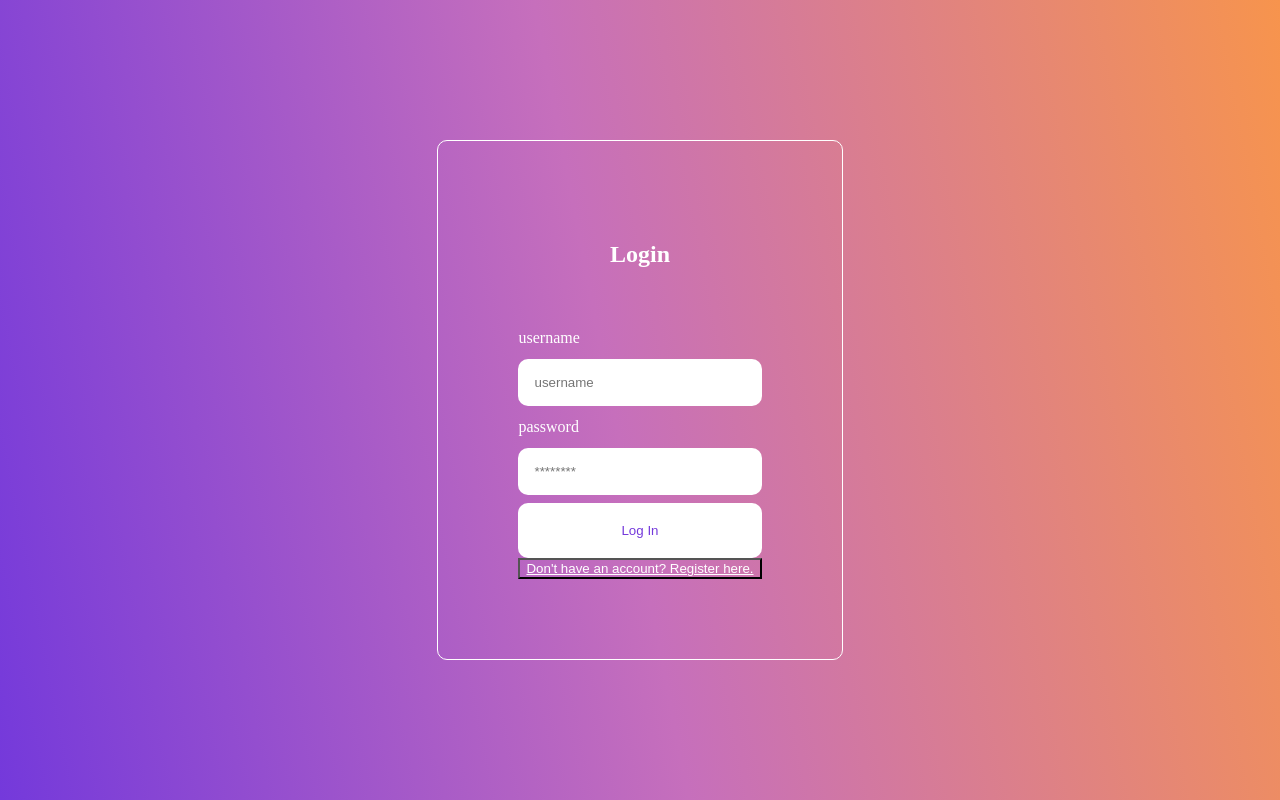
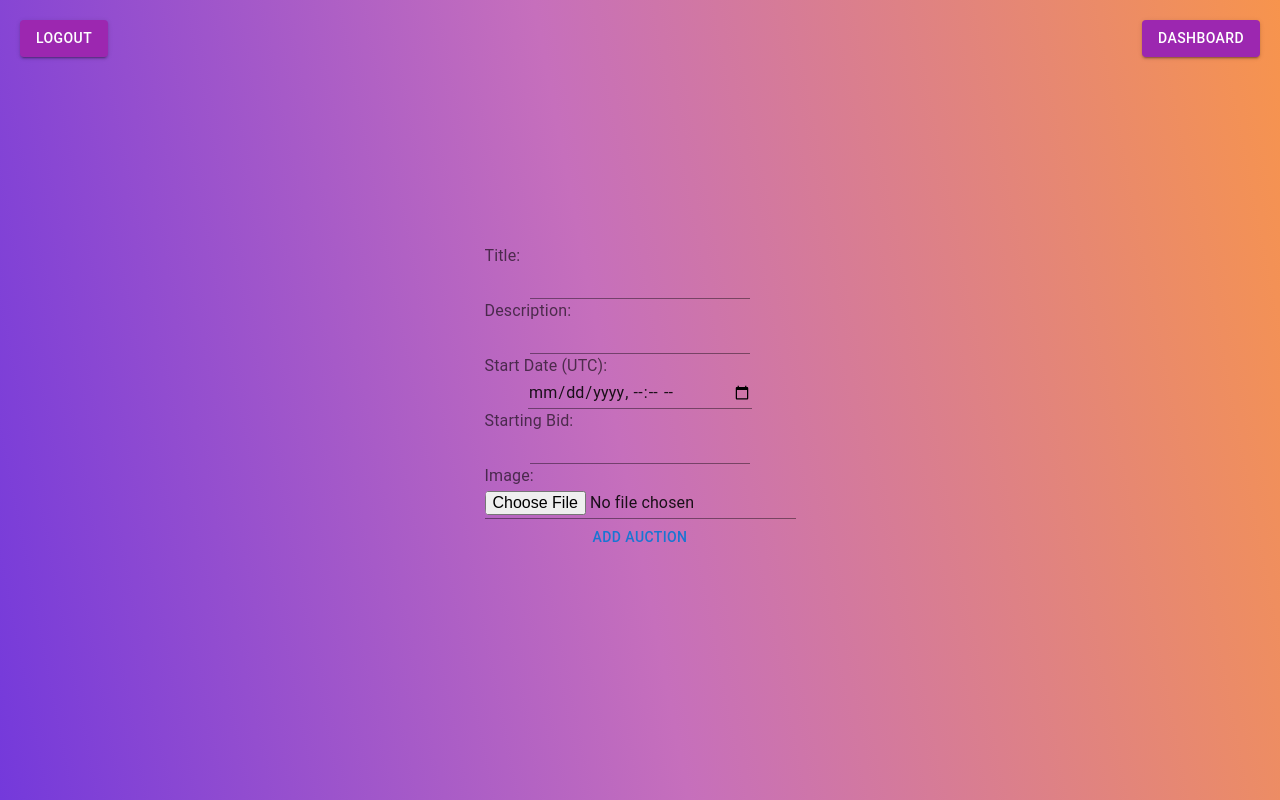
Before and after one commit to temojudo/digital-auction-front, a React (Create React App) app: page /auction-form in a window 1280 px wide. Built offline with nearby package versions, Linux system fonts and the light colour scheme.

Commit message:
Added react router

```diff
--- a/package.json
+++ b/package.json
@@ -11,6 +11,7 @@
     "net": "^1.0.2",
     "react": "^17.0.2",
     "react-dom": "^17.0.2",
+    "react-router-dom": "^6.15.0",
     "react-scripts": "^5.0.1",
     "sockjs-client": "^1.6.1",
     "stompjs": "^2.3.3",
--- a/src/App.js
+++ b/src/App.js
@@ -1,4 +1,5 @@
-import React, { Component } from 'react';
+import React, { useState, useEffect } from 'react';
+import { Route, Routes, useNavigate } from 'react-router-dom';
 import { Login } from './components/Login';
 import { Register } from './components/Register';
 import { HomePage } from './components/HomePage';
@@ -7,73 +8,61 @@
 import './App.css';
 
 
-const intialState = {
-    route: 'login',
-	auctionId: 0,
+const App = () => {
+    const navigate = useNavigate();
+
+	const initialUserData = JSON.parse(localStorage.getItem('userData')) || {
 		firstname: '',
 		lastname: '',
 		username: '',
 		personalNumber: '',
 		bidCount: 0,
-	jwt: ''
+		jwt: '',
 	};
+	const [state, setState] = useState(initialUserData);
 
-class App extends Component {
-	constructor() {
-		super();
-		this.state = intialState;
-	};
+	useEffect(() => {
+		localStorage.setItem('userData', JSON.stringify(state));
+	}, [state]);
 
-	loadUser = (data) => {
-        this.setState({
+	const loadUser = (data) => {
+        setState({
 			firstname: data.userInfo.firstname,
 			lastname: data.userInfo.lastname,
 			username: data.userInfo.username,
 			personalNumber: data.userInfo.personalNumber,
 			bidCount: data.userInfo.bidCount,
 			jwt: data.jwt
-        })
+        });
+
+		navigate('/home');
     };
 
-	onRouteChange = (route) => {
-        this.setState({ route: route });
+	const logout = () => {
+		setState({
+			firstname: '',
+			lastname: '',
+			username: '',
+			personalNumber: '',
+			bidCount: 0,
+			jwt: '',
+		});
+		localStorage.removeItem('userData');
+
+		navigate('/');
 	};
 
-	onInputChange = (event) => {
-        this.setState({ input: event.target.value });
+	return (
+		<div className="App">
+			<Routes>
+				<Route path="/" element={<Login loadUser={loadUser} />} />
+				<Route path="/register" element={<Register loadUser={loadUser} />} />
+				<Route path="/home" element={<HomePage state={state} logout={logout} />} />
+				<Route path="/auctions/:auctionId" element={<AuctionPage state={state} logout={logout} />} />
+				<Route path="/auction-form" element={<AuctionForm state={state} logout={logout} />} />
+			</Routes>
+		</div>
+	);
 };
 
-	onAuctionClicked = (auctionId) => {
-        this.setState({ auctionId: auctionId });
-
-		this.onRouteChange('auction')
-	};
-
-	render() {
-		const { route } = this.state;
-		return (
-			<div className="App">
-				{
-					route === 'login' ?
-						<Login loadUser={this.loadUser} onRouteChange={this.onRouteChange} />
-					:
-					route === 'register' ?
-						<Register loadUser={this.loadUser} onRouteChange={this.onRouteChange} />
-					:
-					route === 'home' ?
-						<HomePage state={this.state} onRouteChange={this.onRouteChange} onAuctionClicked={this.onAuctionClicked} />
-					:
-					route === 'auction' ?
-						<AuctionPage state={this.state} onRouteChange={this.onRouteChange} onAuctionClicked={this.onAuctionClicked} />
-					:
-					route === 'auction-form' ?
-						<AuctionForm state={this.state} onRouteChange={this.onRouteChange} />
-					:
-					<></>
-				}
-			</div>
-		);
-	}
-}
-
 export default App;
--- a/src/components/AuctionForm.js
+++ b/src/components/AuctionForm.js
@@ -1,4 +1,5 @@
 import React, { useState } from 'react';
+import { useNavigate } from 'react-router-dom';
 import Button from '@mui/material/Button';
 import InputLabel from '@mui/material/InputLabel';
 import Input from '@mui/material/Input';
@@ -14,6 +15,8 @@
         startingBid: '',
         image: null,
     });
+
+    const navigate = useNavigate();
 
     const handleInputChange = (e) => {
         const { name, value } = e.target;
@@ -65,6 +68,7 @@
 
                 if (auctionResponse.ok) {
                     alert('Auction added successfully!');
+                    navigate('/home');
                 } else {
                     alert('Failed to add auction');
                 }
@@ -81,14 +85,14 @@
             <Button
                 style={{ zIndex: 10, position: 'absolute', top: 20, left: 20 }}
                 variant="contained" color="secondary"
-                onClick={() => props.onRouteChange('login')}
+                onClick={() => props.logout()}
             >
                 Logout
             </Button>
             <Button
                 style={{ zIndex: 10, position: 'absolute', top: 20, right: 20 }}
                 variant="contained" color="secondary"
-                onClick={() => props.onRouteChange('home')}
+                onClick={() => navigate('/home')}
             >
                 Dashboard
             </Button>
--- a/src/components/AuctionPage.js
+++ b/src/components/AuctionPage.js
@@ -1,14 +1,19 @@
 import React, { useState, useEffect, useMemo } from 'react';
+import {useParams} from "react-router-dom";
+import { useNavigate } from 'react-router-dom';
 import WebSocketService from '../websocket/WebSocketService';
 import Button from '@mui/material/Button';
 
 
 export const AuctionPage = (props) => {
-    const { jwt, auctionId } = props.state;
+    const { auctionId } = useParams()
+    const { jwt } = props.state;
     const [auctionInfo, setAuctionInfo] = useState({});
     const [bidAmount, setBidAmount] = useState(0);
     const [currentBid, setCurrentBid] = useState(0);
     const [imageSrc, setImageSrc] = useState('');
+
+    const navigate = useNavigate();
 
     const webSocketService = useMemo(() => new WebSocketService(props.state.jwt), [props.state.jwt]);
 
@@ -37,7 +42,7 @@
         })
         .catch((error) => console.error('Error fetching image:', error));
 
-        webSocketService.connect(auctionId, onBidChange);
+        webSocketService.connect(auctionId, onBidChange, onAuctionFinished);
 
         return () => {
             webSocketService.disconnect();
@@ -46,6 +51,10 @@
 
     const onBidChange = (newBid) => {
         setCurrentBid(newBid);
+    };
+
+    const onAuctionFinished = () => {
+        alert('Auction finished, refresh to see winner');
     };
 
     const handleBidChange = (e) => {
@@ -62,12 +71,13 @@
             <Button
                 style={{ zIndex: 10, position: 'absolute', top: 20, left: 20 }}
                 variant="contained" color="secondary"
-                onClick={() => props.onRouteChange('home')}
+                onClick={() => navigate('/home')}
             >
                 Back
             </Button>
             <h1>{auctionInfo.title}</h1>
             <h2>{auctionInfo.description}</h2>
+            <h3>start date - {auctionInfo.startDate}</h3>
             <img src={imageSrc} height={300} alt="Auction Item" />
 
             <div>
--- a/src/components/HomePage.js
+++ b/src/components/HomePage.js
@@ -1,4 +1,5 @@
 import React, { useState, useEffect } from 'react';
+import { useNavigate } from 'react-router-dom';
 import axios from 'axios';
 import Table from '@mui/material/Table';
 import TableBody from '@mui/material/TableBody';
@@ -25,6 +26,8 @@
 
     const [pageSize, setPageSize] = useState(5);
     const [pageNumber, setPageNumber] = useState(1);
+
+    const navigate = useNavigate();
 
     const handlePageSizeChange = (event) => {
         setPageSize(event.target.value);
@@ -73,14 +76,14 @@
             <Button
                 style={{ zIndex: 10, position: 'absolute', top: 20, left: 20 }}
                 variant="contained" color="secondary"
-                onClick={() => props.onRouteChange('login')}
+                onClick={() => props.logout()}
             >
                 Logout
             </Button>
             <Button
                 style={{ zIndex: 10, position: 'absolute', top: 20, right: 20 }}
                 variant="contained" color="secondary"
-                onClick={() => props.onRouteChange('auction-form')}
+                onClick={() => navigate('/auction-form')}
             >
                 Add new auction
             </Button>
@@ -104,7 +107,7 @@
                     </TableHead>
                     <TableBody>
                         {data.auctionDashboardViews.map((item) => (
-                            <TableRow key={item.id} onClick={() => props.onAuctionClicked(item.id)}>
+                            <TableRow key={item.id} onClick={() => navigate(`/auctions/${item.id}`)}>
                                 <TableCell>{item.id}</TableCell>
                                 <TableCell>{item.title}</TableCell>
                                 <TableCell>{item.creationDate}</TableCell>
--- a/src/components/Login.js
+++ b/src/components/Login.js
@@ -1,4 +1,5 @@
 import React, { useState } from "react"
+import { useNavigate } from 'react-router-dom';
 
 
 export const Login = (props) => {
@@ -6,6 +7,8 @@
     const [pass, setPass] = useState('')
 
     const [errorMessage, setErrorMessage] = useState('')
+
+    const navigate = useNavigate();
 
     const handleSubmit = (e) => {
         e.preventDefault();
@@ -24,13 +27,13 @@
 
                 response.json()
                     .then(data => {
-                        props.loadUser(data)
-                        props.onRouteChange('home')
+                        props.loadUser(data);
+                        navigate('/home');
                     })
             } if (response.status === 400 || response.status === 403 || response.status === 404) {
-                setErrorMessage('Invalid credentials')
+                setErrorMessage('Invalid credentials');
             } else {
-                setErrorMessage(`error occured status code [${response.status}]`)
+                setErrorMessage(`error occured status code [${response.status}]`);
             }
         })
     }
@@ -46,7 +49,7 @@
                 <input value={pass} onChange={(e) => setPass(e.target.value)} type="password" placeholder="********" id="password" name="password" />
                 <button className="login-register-btn" type="submit">Log In</button>
             </form>
-            <button className="link-btn" onClick={() => props.onRouteChange('register')}>Don't have an account? Register here.</button>
+            <button className="link-btn" onClick={() => navigate('/register')}>Don't have an account? Register here.</button>
         </div>
     )
 }
--- a/src/components/Register.js
+++ b/src/components/Register.js
@@ -1,4 +1,5 @@
 import React, { useState } from "react"
+import { useNavigate } from 'react-router-dom';
 
 
 export const Register = (props) => {
@@ -9,6 +10,8 @@
     const [personalNumber, setPersonalNumber] = useState('')
 
     const [errorMessage, setErrorMessage] = useState('')
+
+    const navigate = useNavigate();
 
     const handleSubmit = (e) => {
         e.preventDefault();
@@ -31,7 +34,7 @@
                 response.json()
                     .then(data => {
                         props.loadUser(data)
-                        props.onRouteChange('home')
+                        navigate('/home')
                     })
             } if (response.status === 400) {
                 response.json()
@@ -62,7 +65,7 @@
                 <input value={pass} onChange={(e) => setPass(e.target.value)} type="password" placeholder="********" id="password" name="password" />
                 <button className="login-register-btn" type="submit">Register</button>
             </form>
-            <button className="link-btn" onClick={() => props.onRouteChange('login')}>Already have an account? Login here.</button>
+            <button className="link-btn" onClick={() => navigate('/')}>Already have an account? Login here.</button>
         </div>
     )
 }
--- a/src/index.js
+++ b/src/index.js
@@ -3,10 +3,15 @@
 import './index.css';
 import App from './App';
 import reportWebVitals from './reportWebVitals';
+import { BrowserRouter } from 'react-router-dom';
 
 
-
-ReactDOM.render(<App />, document.getElementById('root'));
+ReactDOM.render(
+    <BrowserRouter>
+       <App/>
+    </BrowserRouter>,
+    document.getElementById('root')
+)
 
 // If you want to start measuring performance in your app, pass a function
 // to log results (for example: reportWebVitals(console.log))
--- a/src/websocket/WebSocketService.js
+++ b/src/websocket/WebSocketService.js
@@ -11,7 +11,7 @@
         this.jwt = jwt;
     }
 
-    connect(auctionId, onBidChange) {
+    connect(auctionId, onBidChange, onAuctionFinished) {
         const socket = new SockJS(SOCKET_URL);
         this.stompClient = Stomp.over(socket);
 
@@ -24,6 +24,10 @@
                     const payload = JSON.parse(message.body);
                     console.log("payload", payload)
                     onBidChange(payload.bidValue);
+                });
+
+                this.stompClient.subscribe(`${topic}/finished`, () => {
+                    onAuctionFinished();
                 });
             }
         });
```
Also changed, not shown: 1 other file (tests, documents, lock files or other folders). Lines whose indentation alone changed are shown as unchanged.
